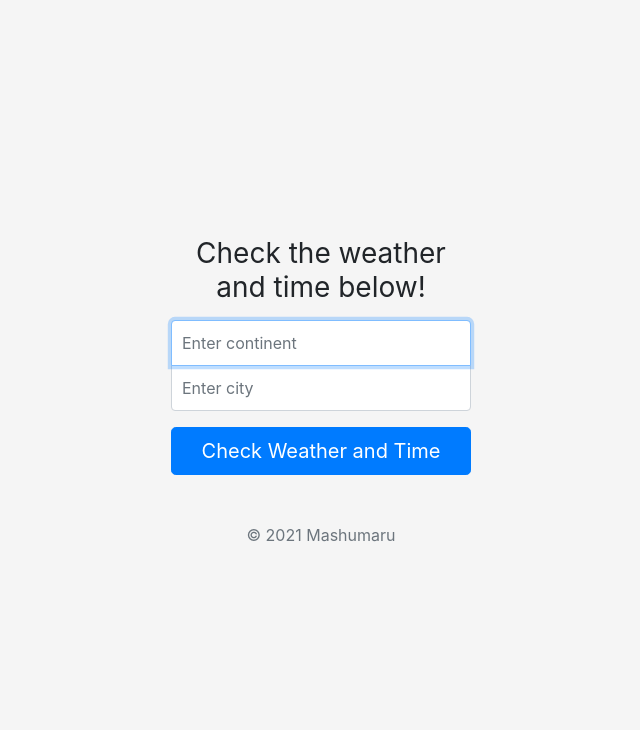
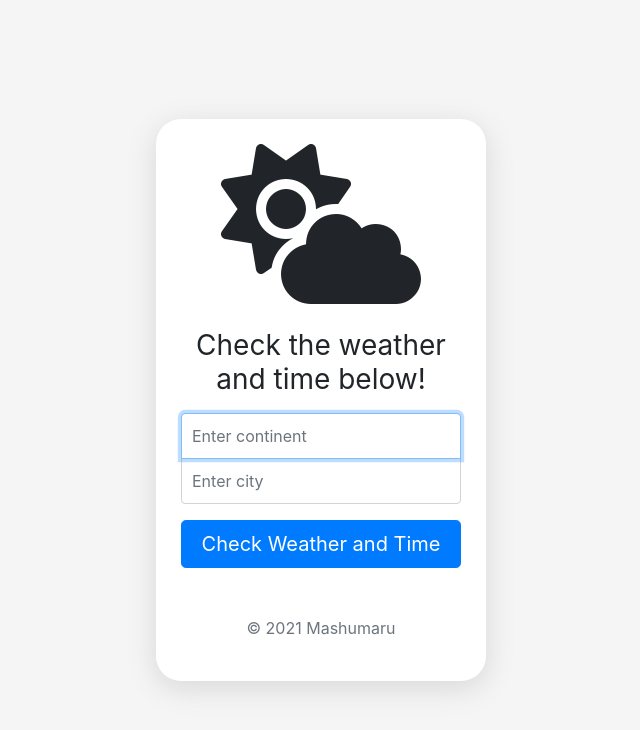
Before and after one commit to MashuMaru/Weather-App, a website: page index.html in a window 1280 px wide. Shown: the whole page, without its empty margins (319-959 px from the left). Drawn offline with nearby package versions, Linux system fonts and the light colour scheme.

Commit message:
CSS to form-signin

```diff
--- a/index.html
+++ b/index.html
@@ -1,31 +1,4 @@
 <!DOCTYPE html>
-
-<!-- <html>
-    <head>
-        <meta charset="utf-8">
-        <meta http-equiv="X-UA-Compatible" content="IE=edge">
-        <title>Weather and Time/Date App</title>
-        <meta name="description" content="">
-        <meta name="viewport" content="width=device-width, initial-scale=1">
-    </head>
-    <link href="/styles.css" rel="stylesheet">
-    <body>
-        <div class="form">
-        <form action="/" method="post">
-            <div class="title-div">
-                <h1 class="title"></h1>
-            </div>
-            <label for="cityInput">Continent and city name:</label>
-            <input id="continentName" type="text" name="continentName" placeholder="Write continent">
-            <input id="cityName" type="text" name="cityName" placeholder="Write city">
-            <button type="submit">Check time and weather</button>
-        </form>
-    </div>
-        <script src="" async defer></script>
-    </body>
-</html> -->
-
-<!-- /* new code */ -->
 
 <!doctype html>
 <html lang="en">
@@ -44,6 +17,7 @@
 
     <!-- Bootstrap core CSS -->
     <link href="../../dist/css/bootstrap.min.css" rel="stylesheet">
+    <script src="https://kit.fontawesome.com/2c3531125f.js" crossorigin="anonymous"></script>
 
     <!-- Custom styles for this template -->
     <link href="/styles.css" rel="stylesheet">
@@ -51,12 +25,15 @@
 
   <body class="text-center">
     <form class="form-signin" action="/" method="post">
+        <div class="form-section">
+    <i class="fas fa-cloud-sun fa-10x"></i>
       <h1 class="h3 mb-3 font-weight-normal">Check the weather and time below!</h1>
       <input type="text" id="continentName" name="continentName" class="form-control top" placeholder="Enter continent" required autofocus>
       <input type="text" id="cityName" name="cityName" class="form-control bottom" placeholder="Enter city" required>
       <div class="checkbox mb-3">
       </div>
       <button class="btn btn-lg btn-primary btn-block" type="submit">Check Weather and Time</button>
+    </div>
       <p class="mt-5 mb-3 text-muted">&copy; 2021 Mashumaru</p>
     </form>
   </body>
--- a/public/styles.css
+++ b/public/styles.css
@@ -18,6 +18,16 @@ body {
   max-width: 330px;
   padding: 15px;
   margin: auto;
+
+  background-color: white;
+  width: 350px;
+  padding-left: 25px;
+  padding-right: 25px;
+  padding-top: 25px;
+  padding-bottom: 25px;
+  border-radius: 25px;
+
+  box-shadow: rgba(100, 100, 111, 0.2) 0px 7px 29px 0px;
 }
 .form-signin .checkbox {
   font-weight: 400;
@@ -49,3 +59,7 @@ body {
     width: 200px;
     border-radius: 50%;
 }
+
+.fas {
+    margin-bottom: 25px;
+}
```
